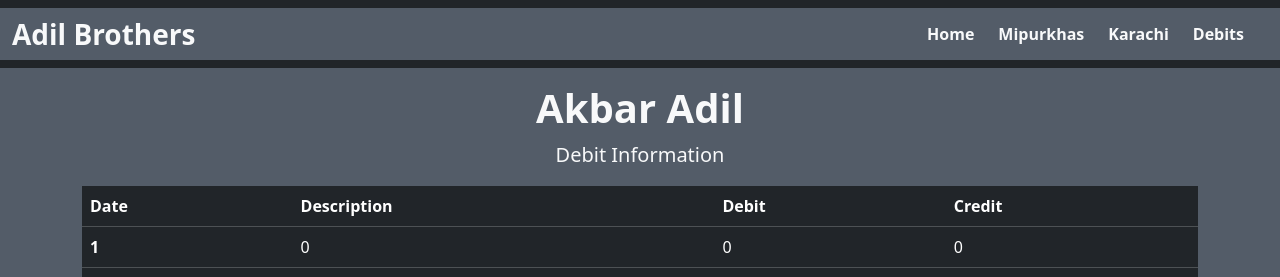
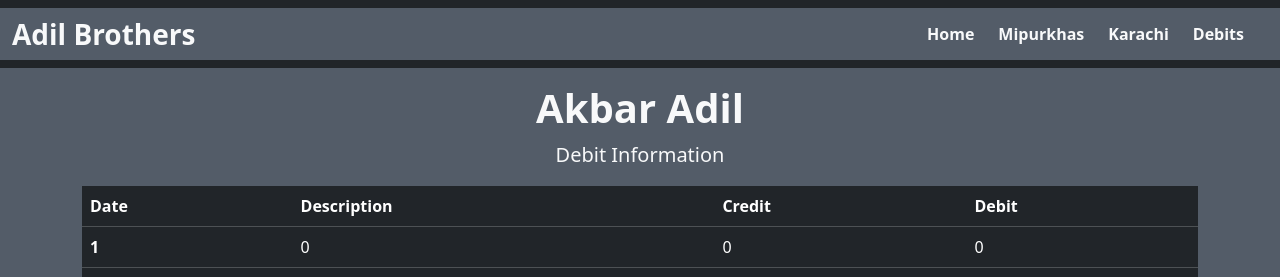
Before and after one commit to digitalrehman/Bussiness-Managment, a React (Vite) app: page /Akbar_Adil in a window 1280 px wide. Shown: the top 277 px of the page. Built offline with nearby package versions, Linux system fonts and the light colour scheme.

Commit message:
Update Akbar_Adil.jsx

```diff
--- a/src/Componentes/Debit Details/Akbar_Adil.jsx
+++ b/src/Componentes/Debit Details/Akbar_Adil.jsx
@@ -15,8 +15,8 @@ const Akbar_Adil = () => {
                 <tr>
                   <th scope="col">Date</th>
                   <th scope="col">Description</th>
+                  <th scope="col">Credit</th>
                   <th scope="col">Debit</th>
-                  <th scope="col">Credit</th>
                 </tr>
               </thead>
               <tbody>
```
